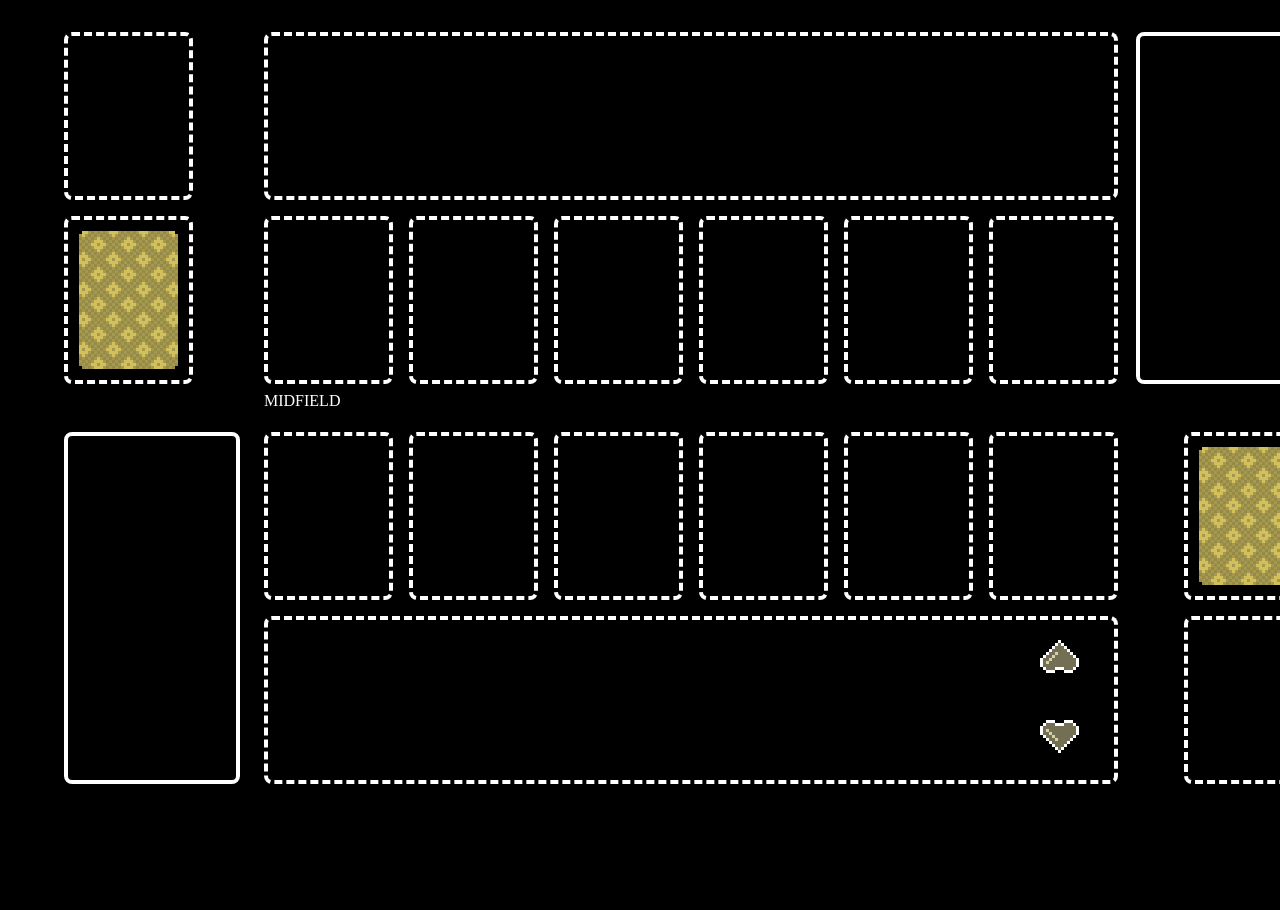
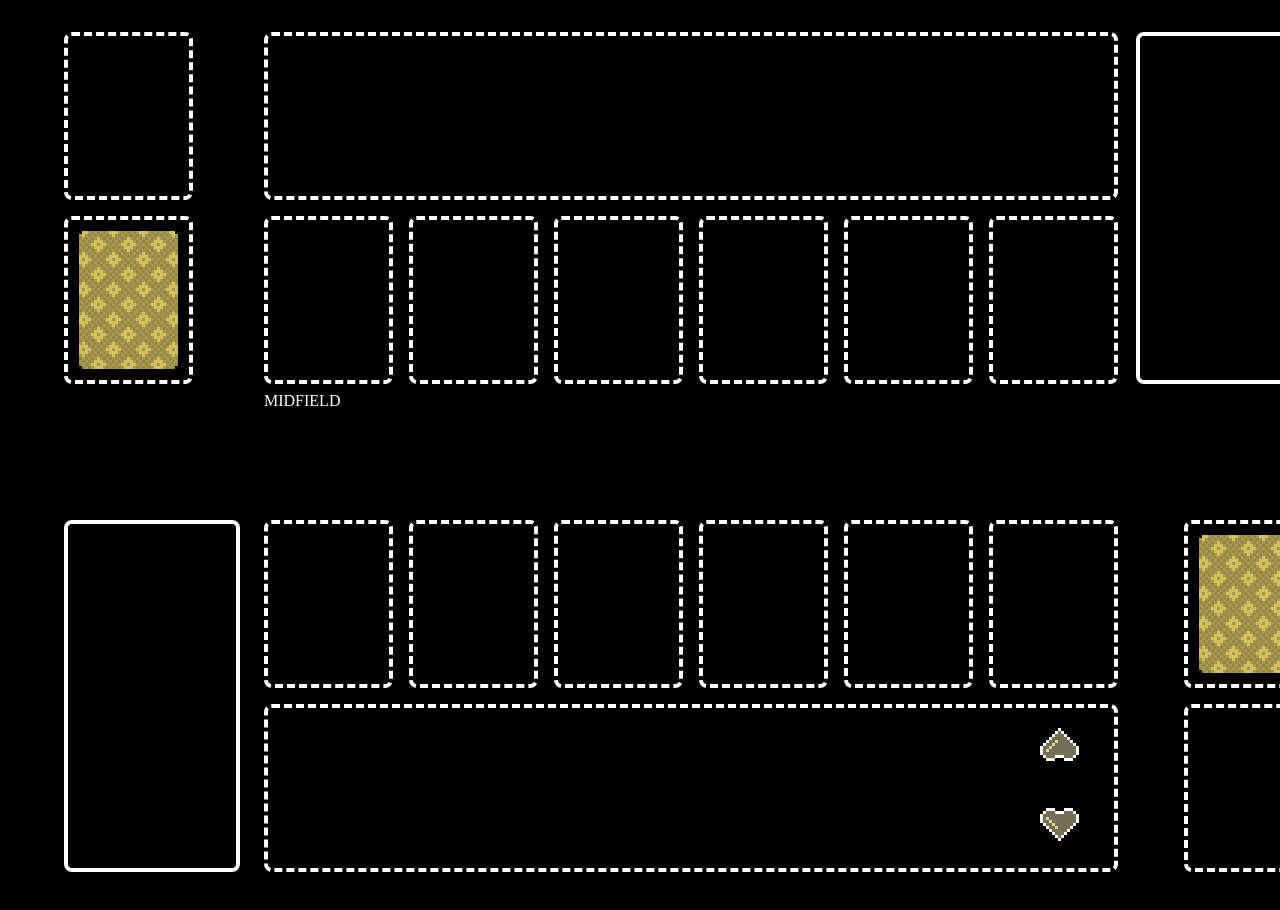
Before and after one commit to GuildedIbis/DrawSwords, a plain HTML site: page index.html in a window 1280 px wide. Shown: the top 910 px of the page. Drawn offline with Linux system fonts and the light colour scheme.

Commit message:
Lower Player Area CSS

```diff
--- a/CSS/style.css
+++ b/CSS/style.css
@@ -139,34 +139,34 @@ body {
 }
 #player-select {
     position: absolute;
-    top: 27rem;
+    top: 32.5rem;
     left: 4rem;
 }
 #player-active {
     position: absolute;
-    top: 27rem;
+    top: 32.5rem;
     left: 16.5rem;
 }
 #player-deck{
     position: absolute;
-    top: 27rem;
+    top: 32.5rem;
     left: 74rem;
     padding: .5rem;
 }
 #player-hand {
     position: absolute;
     display: flex;
-    top: 38.5rem;
+    top: 44rem; /*38.5*/
     left: 264px;
 }
 #player-discard{
     position: absolute;
-    top: 38.5rem;
+    top: 44rem;
     left: 74rem;
 }
 #hand-row-up{
     position: absolute;
-    top: 40rem;
+    top: 45.5rem;
     left: 65rem;
     width: 39px;
     height: 33px;
@@ -174,7 +174,7 @@ body {
 }
 #hand-row-down {
     position: absolute;
-    top: 45rem;
+    top: 50.5rem;
     left: 65rem;
     width: 39px;
     height: 33px;
@@ -183,6 +183,6 @@ body {
 #current-row {
     font-family: "Courier New", Courier, monospace;
     position: absolute;
-    top: 43rem;
+    top: 48.5rem;
     left: 65.25rem;
 }
```
